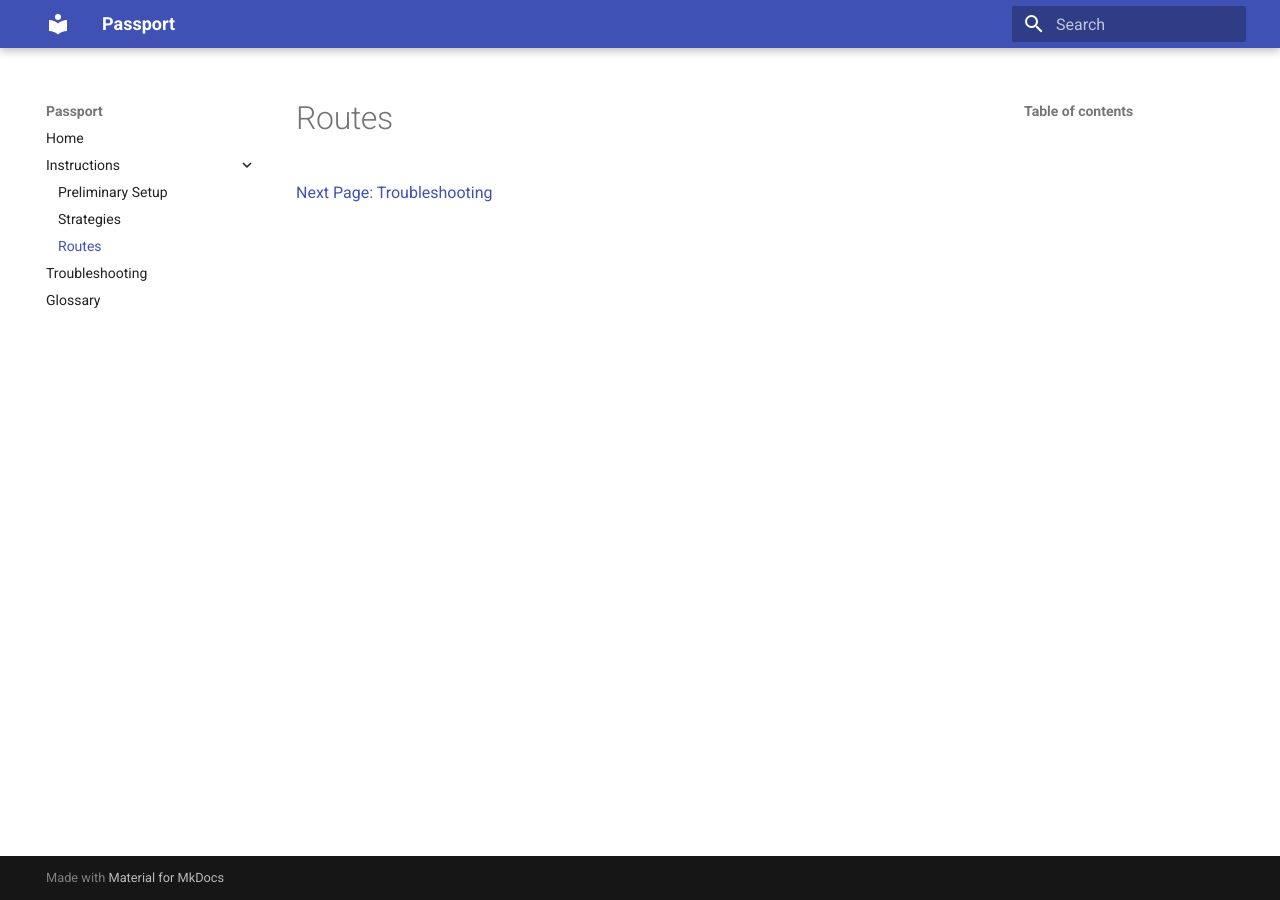
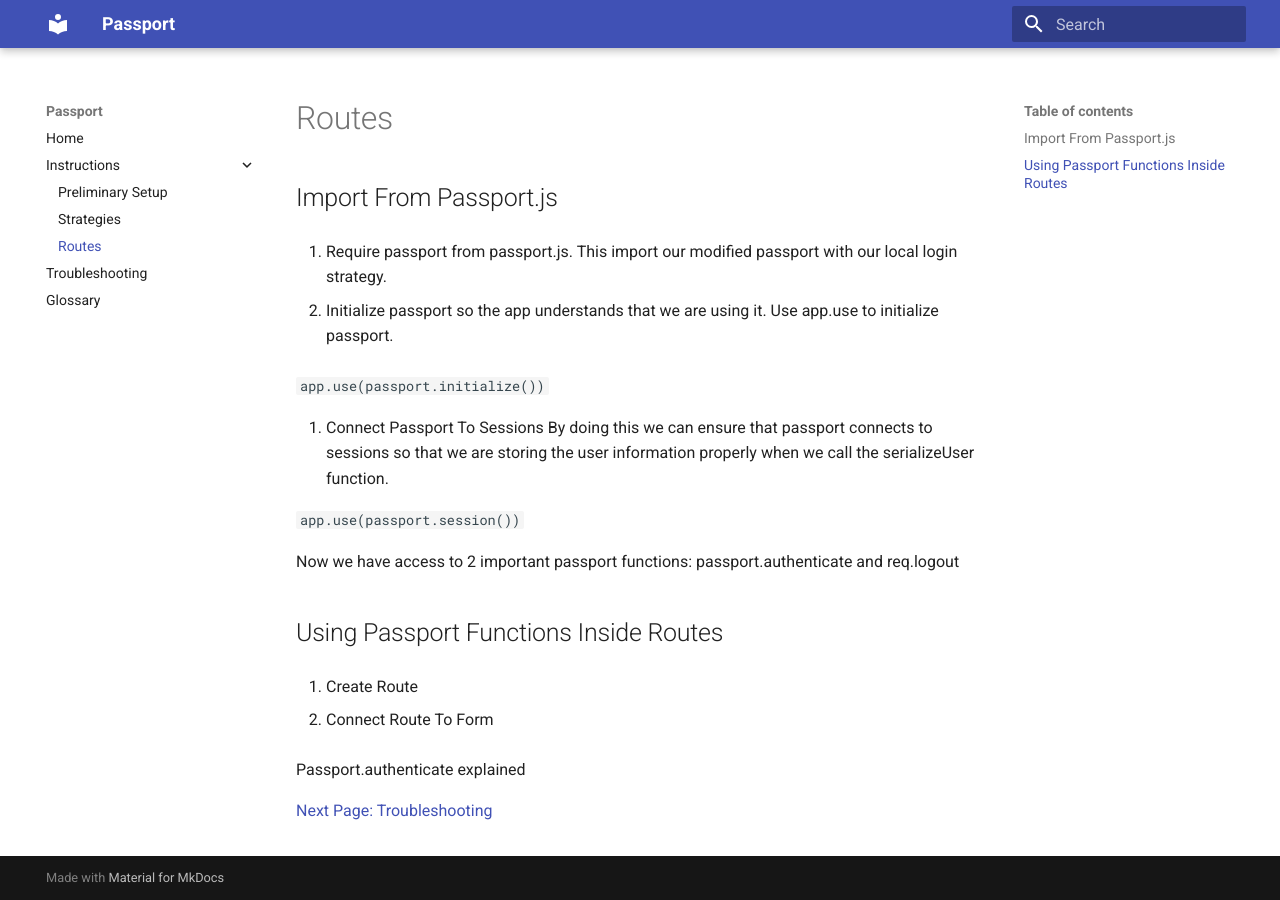
Before and after one commit to breadscorner/Passport.js-LocalStrategyUserDocumentation, an MkDocs documentation site: the page built from docs/routes.md, in a window 1280 px wide. Built offline with MkDocs 1.6.1 and Material for MkDocs 9.7.7, drawn with Linux system fonts in a browser that asks for light colours.

Commit message:
end of class most of routes complete

```diff
--- a/docs/routes.md
+++ b/docs/routes.md
@@ -7,6 +7,33 @@
 Notes cautions and warnings as needed
 Conclusion -->
 
-##
+## Import From Passport.js
+
+1. Require passport from passport.js.
+This import our modified passport with our local login strategy.
+
+2. Initialize passport so the app understands that we are using it.
+Use app.use to initialize passport.
+
+`app.use(passport.initialize())`
+
+3. Connect Passport To Sessions
+By doing this we can ensure that passport connects to sessions so that we are storing the user information properly when we call the serializeUser function.
+
+`app.use(passport.session())`
+
+Now we have access to 2 important passport functions: passport.authenticate and req.logout
+<!-- show code block of routes -->
+
+## Using Passport Functions Inside Routes
+
+<!-- explain routes briefly and include a link for further reading -->
+
+1. Create Route
+
+2. Connect Route To Form
+
+Passport.authenticate explained
+<!--  -->
 
 [Next Page: Troubleshooting](/trouble)
```
Also changed, not shown: docs/glossary.md (+2 -0 lines), docs/preliminary.md (+2 -0 lines).
